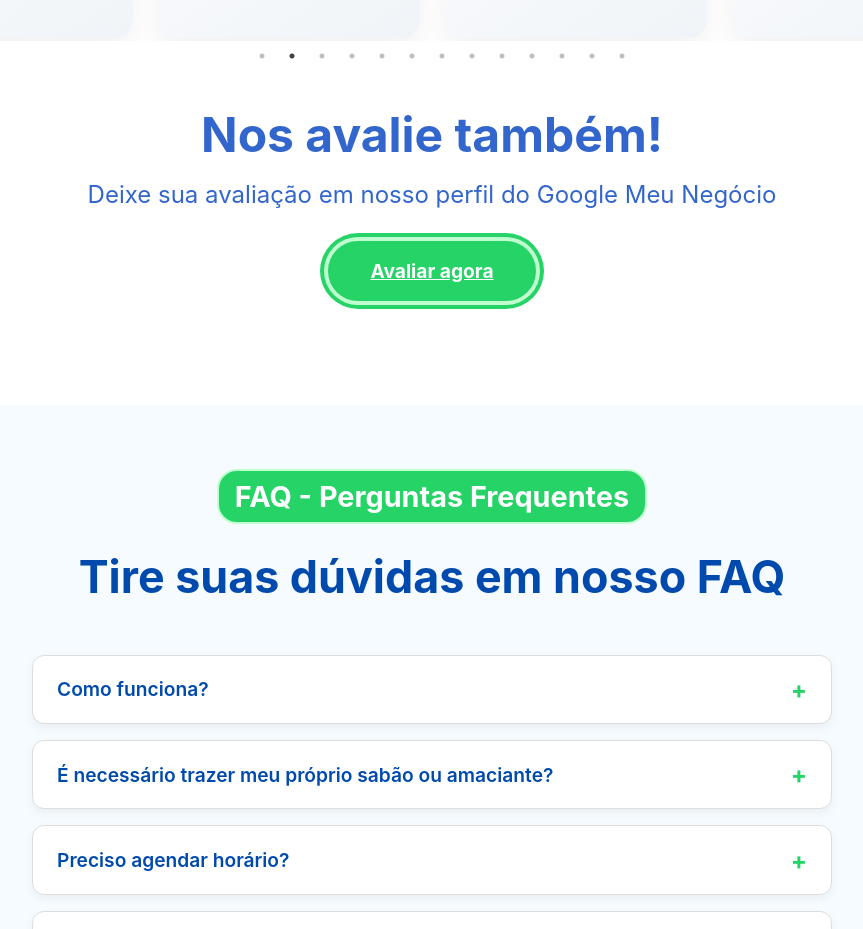
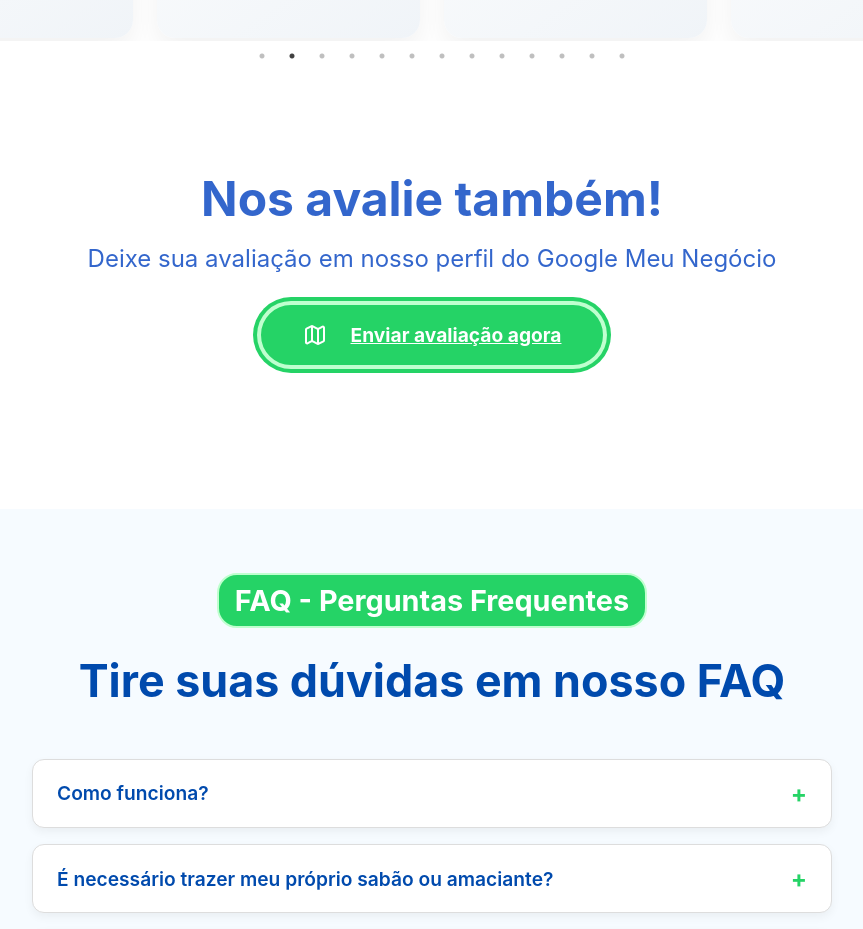
Before and after one commit to LaisCalderado/ecolavanderiaexpress, a React (Create React App) app: page / in a window 1280 px wide. Shown: the part 4380-5309 px from the top of the page, without its empty margins (208-1071 px from the left). Built offline with nearby package versions, Linux system fonts and the light colour scheme; the HTML template or start-up script is replaced by a standard one.

Commit message:
[STYLE] Button reviews

```diff
--- a/src/components/Reviews/index.tsx
+++ b/src/components/Reviews/index.tsx
@@ -2,6 +2,7 @@ import React from "react";
 import Slider from "react-slick";
 import Arrow from "../ArrowPastNext";
 import { reviewsData } from "../data/reviewsData";
+import { MapIcon } from "lucide-react";
 import "./reviews.scss";
 import "slick-carousel/slick/slick.css";
 import "slick-carousel/slick/slick-theme.css";
@@ -59,18 +60,22 @@ export default function Reviews() {
             </Slider>
 
             <div className="review-cta">
+                <div className="review-cta">
                     <h2 className="review-cta__title">Nos avalie também!</h2>
                     <p className="review-cta__text">
                         Deixe sua avaliação em nosso perfil do Google Meu Negócio
                     </p>
                     <a
-                    href="https://www.google.com/maps/place/Eco+Lavanderia+Express/@-19.9299202,-43.9484361,17z/data=!4m8!3m7!1s0xa6997c5493de75:0x92ff63572a8348a0!8m2!3d-19.9299325!4d-43.9454122!9m1!1b1!16s%2Fg%2F11x7n6tvg5?hl=pt-BR&entry=ttu&g_ep=EgoyMDI1MDYxNy4wIKXMDSoASAFQAw%3D%3D"
+                        href="https://www.google.com/maps/place/Eco+Lavanderia+Express/@-19.9299202,-43.9484361,17z/data=!4m8!3m7!1s0xa6997c5493de75:0x92ff63572a8348a0!8m2!3d-19.9299325!4d-43.9454122!9m1!1b1!16s%2Fg%2F11x7n6tvg5?hl=pt-BR"
                         target="_blank"
                         rel="noopener noreferrer"
                         className="review-cta__button"
                     >
-                    Avaliar agora
+                        <MapIcon size={24} style={{ marginRight: '0.75rem' }} />
+                        Enviar avaliação agora
                     </a>
+                </div>
+
             </div>
 
         </section>
```
Lines whose indentation alone changed are shown as unchanged.
